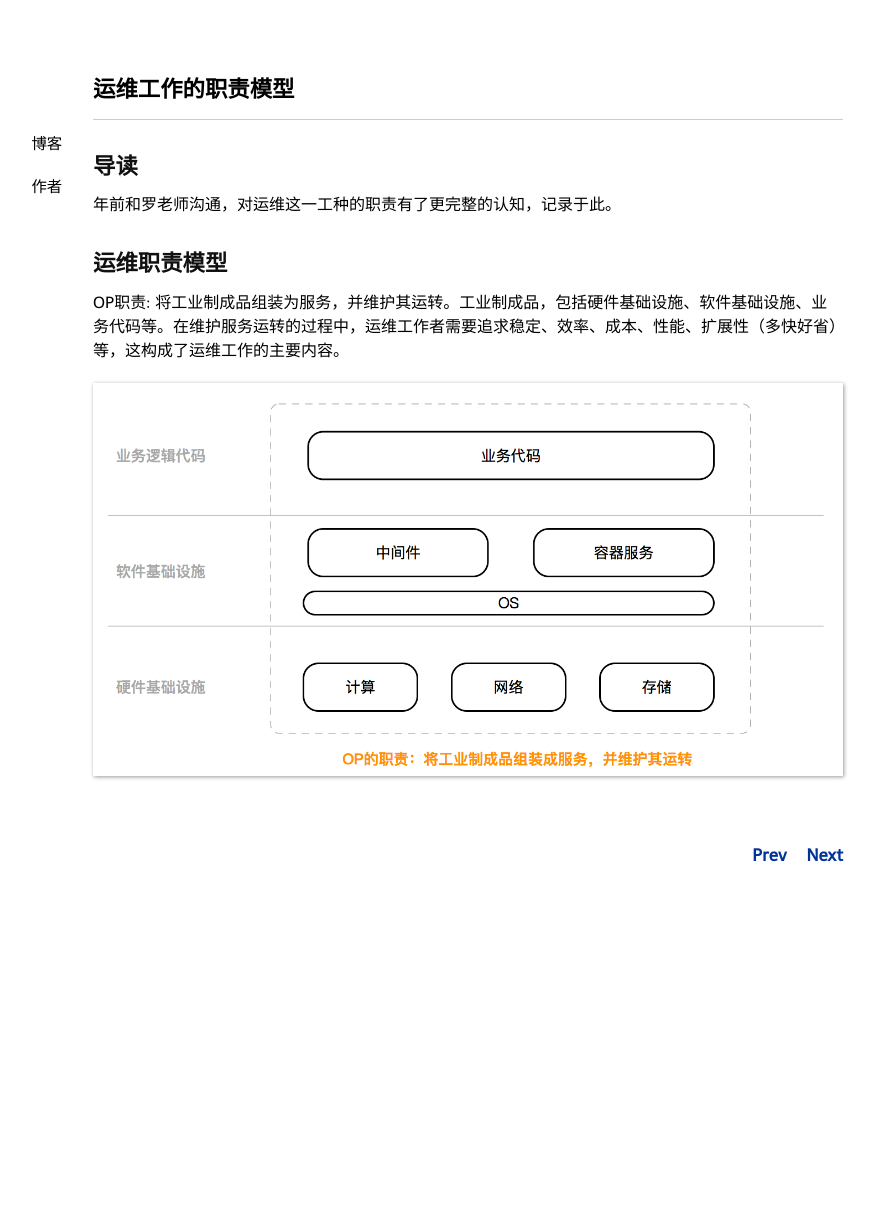
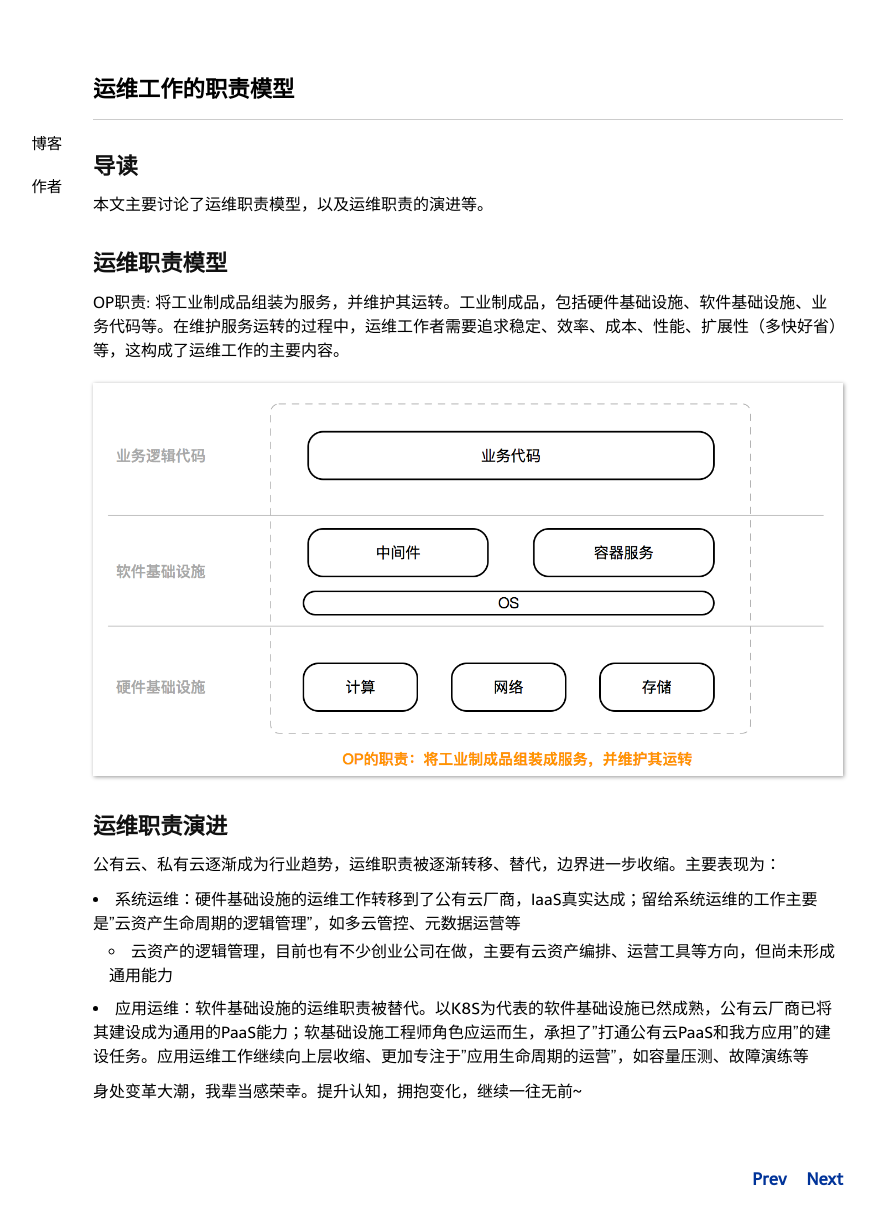
Before and after one commit to niean/niean.github.io, a Jekyll site: the page built from _posts/2020-01-25-op-model.markdown, in a window 1280 px wide. Shown: the whole page, without its empty margins (172-1049 px from the left). Built offline with Jekyll 4.4.1, drawn with Linux system fonts in a browser that asks for light colours; comment, search, counter and statistics services are not loaded; before the commit the page ends 900 px from its top, so only the background shows below that.

Commit message:
update 运维工作的职责模型

```diff
--- a/_posts/2020-01-25-op-model.markdown
+++ b/_posts/2020-01-25-op-model.markdown
@@ -7,9 +7,18 @@ tags:
 ---
 
 ## 导读
-年前和罗老师沟通，对运维这一工种的职责有了更完整的认知，记录于此。
+本文主要讨论了运维职责模型，以及运维职责的演进等。
 
 ## 运维职责模型
 OP职责: 将工业制成品组装为服务，并维护其运转。工业制成品，包括硬件基础设施、软件基础设施、业务代码等。在维护服务运转的过程中，运维工作者需要追求稳定、效率、成本、性能、扩展性（多快好省）等，这构成了运维工作的主要内容。
 
 ![page.png](https://raw.githubusercontent.com/niean/niean.github.io/master/images/20200125/op-model.png)
+
+## 运维职责演进
+公有云、私有云逐渐成为行业趋势，运维职责被逐渐转移、替代，边界进一步收缩。主要表现为：
+
+- 系统运维：硬件基础设施的运维工作转移到了公有云厂商，IaaS真实达成；留给系统运维的工作主要是"云资产生命周期的逻辑管理"，如多云管控、元数据运营等
+    - 云资产的逻辑管理，目前也有不少创业公司在做，主要有云资产编排、运营工具等方向，但尚未形成通用能力
+- 应用运维：软件基础设施的运维职责被替代。以K8S为代表的软件基础设施已然成熟，公有云厂商已将其建设成为通用的PaaS能力；软基础设施工程师角色应运而生，承担了"打通公有云PaaS和我方应用"的建设任务。应用运维工作继续向上层收缩、更加专注于"应用生命周期的运营"，如容量压测、故障演练等
+
+身处变革大潮，我辈当感荣幸。提升认知，拥抱变化，继续一往无前~
```
